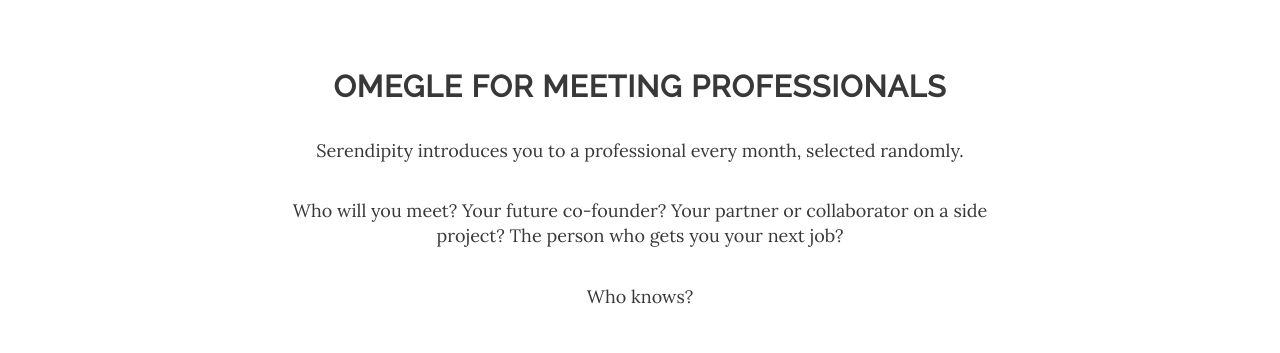
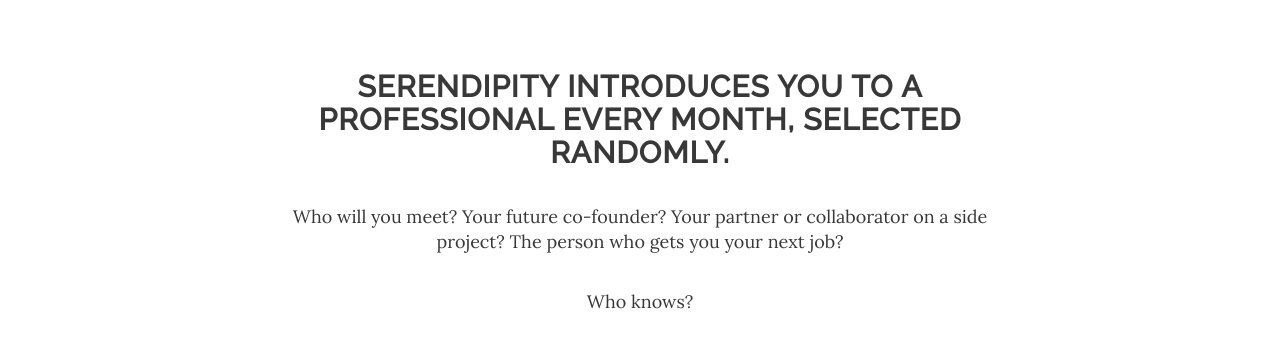
Before and after one commit to manasvinik/srndpt, a plain HTML site: page index.html in a window 1280 px wide. Shown: the part 820-1173 px from the top of the page. Drawn offline with Linux system fonts and the light colour scheme; some packages are replaced by stand-ins of ours.

Commit message:
Update index.html

```diff
--- a/index.html
+++ b/index.html
@@ -89,8 +89,7 @@
     <section id="intro-punchline" class="container content-section text-center">
         <div class="row">
             <div class="col-lg-8 col-lg-offset-2">
-                <h2>Omegle for Meeting Professionals</h2>
-                <p>Serendipity introduces you to a professional every month, selected randomly.</p>
+                <h2>Serendipity introduces you to a professional every month, selected randomly.</h2>
                 <p>Who will you meet? Your future co-founder? Your partner or collaborator on a side project? The person who gets you your next job?</p>
                 <p>Who knows?</p>
 
```
